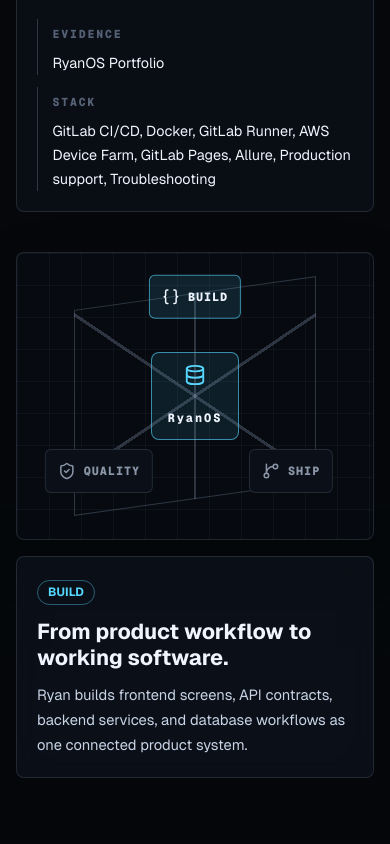
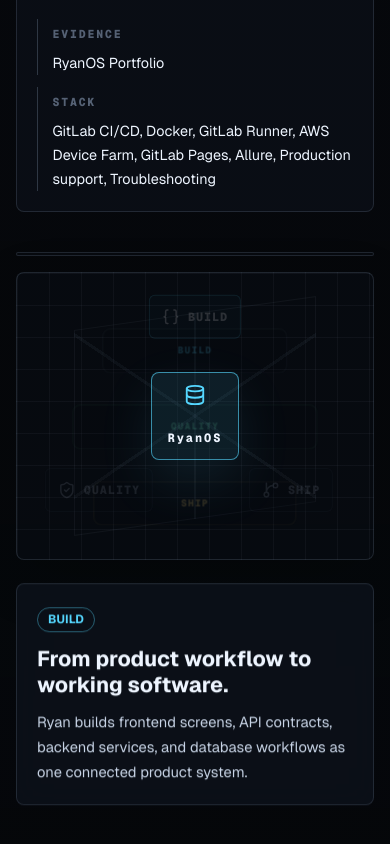
Before and after one commit to RyanHidayat96/portofolio, a Next.js app: page / in a window 390 px wide. Shown: the part 3895-4739 px from the top of the page. Built offline with nearby package versions, Linux system fonts and the light colour scheme; no server answers.

Commit message:
feat: implement narrative scroll choreography with reduced motion support and enhanced visual layers

```diff
--- a/src/app/globals.css
+++ b/src/app/globals.css
@@ -4204,3 +4204,192 @@ textarea:focus-visible,
     letter-spacing: 0.08em;
   }
 }
+
+.scroll-narrative {
+  --narrative-progress: 0;
+  --narrative-build-opacity: 0.16;
+  --narrative-quality-opacity: 0.16;
+  --narrative-delivery-opacity: 0.16;
+  --narrative-build-offset: 1.15rem;
+  --narrative-quality-offset: 1.15rem;
+  --narrative-delivery-offset: 1.15rem;
+  --narrative-build-depth: 0px;
+  --narrative-quality-depth: 0px;
+  --narrative-delivery-depth: 0px;
+  --narrative-connection-opacity: 0.24;
+  --narrative-camera-rotate-x: 5deg;
+  --narrative-camera-rotate-y: 5deg;
+  --narrative-camera-y: 0.55rem;
+  --narrative-camera-scale: 1;
+}
+
+.narrative-sticky {
+  perspective: 980px;
+}
+
+.narrative-progress-rail {
+  position: relative;
+  height: 0.25rem;
+  overflow: hidden;
+  border: 1px solid var(--border);
+  border-radius: var(--radius-badge);
+  background: rgba(8, 12, 18, 0.76);
+}
+
+.narrative-progress-rail span {
+  display: block;
+  width: 100%;
+  height: 100%;
+  background: linear-gradient(90deg, var(--accent), var(--success), var(--warning));
+  transform: scaleX(var(--narrative-progress));
+  transform-origin: left center;
+}
+
+.narrative-core-map {
+  transform: perspective(980px) rotateX(var(--narrative-camera-rotate-x))
+    rotateY(var(--narrative-camera-rotate-y)) translateY(var(--narrative-camera-y))
+    scale(var(--narrative-camera-scale));
+  transform-style: preserve-3d;
+  will-change: transform;
+}
+
+.narrative-core-map::before,
+.narrative-core-map::after {
+  z-index: 0;
+  opacity: var(--narrative-connection-opacity);
+}
+
+.narrative-layer-stack {
+  position: absolute;
+  inset: 11% 12%;
+  z-index: 1;
+  pointer-events: none;
+  transform-style: preserve-3d;
+}
+
+.narrative-layer {
+  position: absolute;
+  left: 50%;
+  display: flex;
+  height: 24%;
+  align-items: center;
+  justify-content: center;
+  border: 1px solid var(--border-strong);
+  border-radius: var(--radius-panel);
+  background: rgba(7, 11, 17, 0.58);
+  opacity: var(--layer-opacity);
+  transform: translate(-50%, var(--layer-offset)) translateZ(var(--layer-depth));
+  transition:
+    opacity var(--motion-medium) var(--ease-standard),
+    transform var(--motion-medium) var(--ease-emphasized);
+}
+
+.narrative-layer span {
+  color: currentColor;
+  font-family: var(--font-ryanos-mono), Consolas, "Liberation Mono", Menlo, monospace;
+  font-size: 0.7rem;
+  font-weight: 800;
+  letter-spacing: 0.18em;
+}
+
+.narrative-layer-build {
+  --layer-opacity: var(--narrative-build-opacity);
+  --layer-offset: var(--narrative-build-offset);
+  --layer-depth: var(--narrative-build-depth);
+  top: 0;
+  width: 62%;
+  color: var(--accent);
+}
+
+.narrative-layer-quality {
+  --layer-opacity: var(--narrative-quality-opacity);
+  --layer-offset: var(--narrative-quality-offset);
+  --layer-depth: var(--narrative-quality-depth);
+  top: 36%;
+  width: 82%;
+  border-color: rgba(110, 231, 168, 0.28);
+  color: var(--success);
+}
+
+.narrative-layer-delivery {
+  --layer-opacity: var(--narrative-delivery-opacity);
+  --layer-offset: var(--narrative-delivery-offset);
+  --layer-depth: var(--narrative-delivery-depth);
+  top: 72%;
+  width: 68%;
+  border-color: rgba(255, 211, 110, 0.26);
+  color: var(--warning);
+}
+
+.narrative-core-center {
+  z-index: 3;
+  box-shadow: 0 22px 55px rgba(85, 215, 255, 0.1);
+  transform: translate(-50%, -50%) translateZ(34px);
+}
+
+.narrative-core-node {
+  opacity: 0.5;
+}
+
+.narrative-core-node[data-phase="build"] {
+  opacity: var(--narrative-build-opacity);
+}
+
+.narrative-core-node[data-phase="quality"] {
+  opacity: var(--narrative-quality-opacity);
+}
+
+.narrative-core-node[data-phase="delivery"] {
+  opacity: var(--narrative-delivery-opacity);
+}
+
+.narrative-core-node-active,
+.narrative-core-node:hover,
+.narrative-core-node:focus-visible {
+  opacity: 1;
+}
+
+.narrative-active-card {
+  transform: translateY(var(--narrative-card-y, 0rem));
+  transition:
+    border-color var(--motion-medium) var(--ease-standard),
+    background-color var(--motion-medium) var(--ease-standard),
+    transform var(--motion-medium) var(--ease-standard);
+}
+
+@media (prefers-reduced-motion: reduce) {
+  .narrative-progress-rail span {
+    transform: scaleX(1) !important;
+  }
+
+  .narrative-core-map,
+  .narrative-active-card {
+    transform: none !important;
+    transition: none !important;
+  }
+
+  .narrative-layer {
+    opacity: 1 !important;
+    transform: translate(-50%, 0) !important;
+    transition: none !important;
+  }
+}
+
+@media (max-width: 639px) {
+  .narrative-core-map {
+    transform: none;
+  }
+
+  .narrative-layer-stack {
+    inset: 13% 8%;
+  }
+
+  .narrative-layer {
+    height: 21%;
+  }
+
+  .narrative-layer span {
+    font-size: 0.6rem;
+    letter-spacing: 0.12em;
+  }
+}
--- a/src/features/workspace/components/ScrollNarrative.tsx
+++ b/src/features/workspace/components/ScrollNarrative.tsx
@@ -4,9 +4,10 @@ import { Badge } from "@/components/ui/Badge";
 import { capabilities, fullCycleNodes } from "@/data/capabilities";
 import { projects } from "@/data/projects";
 import type { EngineeringDomain, FullCycleNode, ProjectCategory } from "@/data/types";
+import { useReducedMotion } from "@/features/interaction/hooks/useReducedMotion";
 import { cn } from "@/lib/cn";
 import { Braces, Database, GitBranch, ShieldCheck, type LucideIcon } from "lucide-react";
-import { useEffect, useState } from "react";
+import { useEffect, useRef, useState } from "react";
 
 type NarrativePhaseId = "build" | "quality" | "delivery";
 
@@ -60,51 +61,32 @@ const phases: readonly NarrativePhase[] = [
 const capabilityByDomain = new Map<EngineeringDomain, (typeof capabilities)[number]>(
   capabilities.map((capability) => [capability.domain, capability])
 );
-
-const validPhaseIds = new Set<NarrativePhaseId>(phases.map((phase) => phase.id));
+const phaseOrder: readonly NarrativePhaseId[] = phases.map((phase) => phase.id);
 
 export function ScrollNarrative(): React.ReactElement {
+  const sectionRef = useRef<HTMLElement | null>(null);
+  const activePhaseIdRef = useRef<NarrativePhaseId>("build");
   const [activePhaseId, setActivePhaseId] = useState<NarrativePhaseId>("build");
+  const prefersReducedMotion = useReducedMotion();
   const activePhase = phases.find((phase) => phase.id === activePhaseId) ?? phases[0];
 
   useEffect(() => {
-    if (!("IntersectionObserver" in window)) {
-      return undefined;
-    }
+    activePhaseIdRef.current = activePhaseId;
+  }, [activePhaseId]);
 
-    const sections = Array.from(document.querySelectorAll<HTMLElement>("[data-narrative-phase]"));
-    const observer = new IntersectionObserver(
-      (entries) => {
-        const visibleEntry = entries
-          .filter((entry) => entry.isIntersecting)
-          .sort((a, b) => b.intersectionRatio - a.intersectionRatio)[0];
-        const visibleTarget = visibleEntry?.target;
-
-        if (!(visibleTarget instanceof HTMLElement)) {
-          return;
-        }
-
-        const nextPhaseId = visibleTarget.dataset.narrativePhase as NarrativePhaseId | undefined;
-
-        if (nextPhaseId && validPhaseIds.has(nextPhaseId)) {
-          setActivePhaseId(nextPhaseId);
-        }
-      },
-      {
-        rootMargin: "-30% 0px -42% 0px",
-        threshold: [0.15, 0.35, 0.6]
-      }
-    );
-
-    sections.forEach((section) => observer.observe(section));
-
-    return () => observer.disconnect();
-  }, []);
+  useNarrativeScrollChoreography({
+    sectionRef,
+    activePhaseIdRef,
+    setActivePhaseId,
+    prefersReducedMotion
+  });
 
   return (
     <section
+      ref={sectionRef}
       id="build-quality-ship"
       className="scroll-narrative"
+      data-scroll-phase={activePhase.id}
       aria-labelledby="scroll-narrative-title"
     >
       <div className="content-container narrative-grid">
@@ -130,7 +112,19 @@ export function ScrollNarrative(): React.ReactElement {
 
         <aside className="narrative-visual" aria-label="Active Build Quality Ship system state">
           <div className="narrative-sticky">
+            <div className="narrative-progress-rail" aria-hidden="true">
+              <span />
+            </div>
+
             <div className="narrative-core-map" data-active-phase={activePhase.id}>
+              <div className="narrative-layer-stack" aria-hidden="true">
+                {phases.map((phase) => (
+                  <span key={phase.id} className={`narrative-layer narrative-layer-${phase.id}`}>
+                    <span>{phase.label}</span>
+                  </span>
+                ))}
+              </div>
+
               {phases.map((phase) => {
                 const Icon = phase.icon;
                 const isActive = phase.id === activePhase.id;
@@ -142,6 +136,7 @@ export function ScrollNarrative(): React.ReactElement {
                     className={cn("narrative-core-node", isActive && "narrative-core-node-active")}
                     data-phase={phase.id}
                     aria-current={isActive ? "step" : undefined}
+                    onClick={() => setActivePhaseId(phase.id)}
                   >
                     <Icon aria-hidden="true" size={18} />
                     <span>{phase.label}</span>
@@ -154,7 +149,7 @@ export function ScrollNarrative(): React.ReactElement {
               </div>
             </div>
 
-            <div className="narrative-active-card">
+            <div className="narrative-active-card" data-phase={activePhase.id}>
               <Badge tone={activePhase.id === "quality" ? "success" : "info"}>
                 {activePhase.label}
               </Badge>
@@ -221,3 +216,122 @@ function NarrativeSection({
     </section>
   );
 }
+
+function useNarrativeScrollChoreography({
+  sectionRef,
+  activePhaseIdRef,
+  setActivePhaseId,
+  prefersReducedMotion
+}: Readonly<{
+  sectionRef: React.RefObject<HTMLElement | null>;
+  activePhaseIdRef: React.MutableRefObject<NarrativePhaseId>;
+  setActivePhaseId: React.Dispatch<React.SetStateAction<NarrativePhaseId>>;
+  prefersReducedMotion: boolean;
+}>): void {
+  useEffect(() => {
+    const element = sectionRef.current;
+    if (!element) {
+      return undefined;
+    }
+
+    let frameId: number | null = null;
+
+    const update = (): void => {
+      frameId = null;
+      const progress = getScrollProgress(element);
+      const displayProgress = prefersReducedMotion ? 1 : progress;
+      const buildProgress = prefersReducedMotion ? 1 : getLayerProgress(progress, 0);
+      const qualityProgress = prefersReducedMotion ? 1 : getLayerProgress(progress, 1);
+      const deliveryProgress = prefersReducedMotion ? 1 : getLayerProgress(progress, 2);
+
+      element.style.setProperty("--narrative-progress", displayProgress.toFixed(4));
+      element.style.setProperty(
+        "--narrative-connection-opacity",
+        (0.24 + displayProgress * 0.66).toFixed(4)
+      );
+      element.style.setProperty(
+        "--narrative-camera-rotate-x",
+        prefersReducedMotion ? "0deg" : `${(5 - progress * 10).toFixed(2)}deg`
+      );
+      element.style.setProperty(
+        "--narrative-camera-rotate-y",
+        prefersReducedMotion ? "0deg" : `${((progress - 0.5) * -10).toFixed(2)}deg`
+      );
+      element.style.setProperty(
+        "--narrative-camera-y",
+        prefersReducedMotion ? "0rem" : `${((progress - 0.5) * -1.1).toFixed(3)}rem`
+      );
+      element.style.setProperty(
+        "--narrative-camera-scale",
+        prefersReducedMotion ? "1" : (1 + progress * 0.035).toFixed(4)
+      );
+      element.style.setProperty(
+        "--narrative-card-y",
+        prefersReducedMotion ? "0rem" : `${((1 - progress) * 0.45).toFixed(3)}rem`
+      );
+      setLayerProperties(element, "build", buildProgress);
+      setLayerProperties(element, "quality", qualityProgress);
+      setLayerProperties(element, "delivery", deliveryProgress);
+
+      const nextPhaseId = getPhaseIdForProgress(progress);
+      if (activePhaseIdRef.current !== nextPhaseId) {
+        activePhaseIdRef.current = nextPhaseId;
+        setActivePhaseId(nextPhaseId);
+      }
+    };
+
+    const requestUpdate = (): void => {
+      if (frameId !== null) {
+        return;
+      }
+
+      frameId = window.requestAnimationFrame(update);
+    };
+
+    requestUpdate();
+    window.addEventListener("scroll", requestUpdate, { passive: true });
+    window.addEventListener("resize", requestUpdate);
+
+    return () => {
+      if (frameId !== null) {
+        window.cancelAnimationFrame(frameId);
+      }
+
+      window.removeEventListener("scroll", requestUpdate);
+      window.removeEventListener("resize", requestUpdate);
+    };
+  }, [activePhaseIdRef, prefersReducedMotion, sectionRef, setActivePhaseId]);
+}
+
+function getScrollProgress(element: HTMLElement): number {
+  const rect = element.getBoundingClientRect();
+  const viewportHeight = window.innerHeight || document.documentElement.clientHeight || 1;
+  const scrollableDistance = Math.max(1, rect.height - viewportHeight * 0.55);
+  const distance = viewportHeight * 0.1 - rect.top;
+
+  return clamp(distance / scrollableDistance);
+}
+
+function getLayerProgress(progress: number, index: number): number {
+  return clamp((progress - index / phases.length) * phases.length);
+}
+
+function getPhaseIdForProgress(progress: number): NarrativePhaseId {
+  const phaseIndex = Math.min(phaseOrder.length - 1, Math.floor(progress * phaseOrder.length));
+  return phaseOrder[phaseIndex] ?? "delivery";
+}
+
+function setLayerProperties(
+  element: HTMLElement,
+  phaseId: NarrativePhaseId,
+  progress: number
+): void {
+  element.style.setProperty(`--narrative-${phaseId}-progress`, progress.toFixed(4));
+  element.style.setProperty(`--narrative-${phaseId}-opacity`, (0.16 + progress * 0.84).toFixed(4));
+  element.style.setProperty(`--narrative-${phaseId}-offset`, `${((1 - progress) * 1.15).toFixed(3)}rem`);
+  element.style.setProperty(`--narrative-${phaseId}-depth`, `${(progress * 28).toFixed(2)}px`);
+}
+
+function clamp(value: number): number {
+  return Math.min(1, Math.max(0, value));
+}
```
